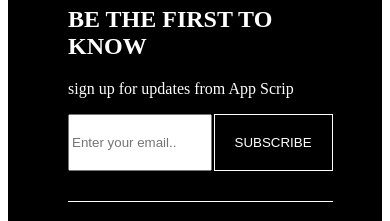
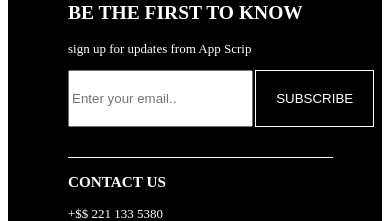
Before and after one commit to JayaramHarry/appscrip-task-Jayaram, a React (Create React App) app: page / in a window 390 px wide. Shown: the part 579-800 px from the top of the page. Built offline with nearby package versions, Linux system fonts and the light colour scheme; no server answers.

Commit message:
Update style.css

```diff
--- a/src/components/Footer/style.css
+++ b/src/components/Footer/style.css
@@ -17,9 +17,10 @@ footer{
     display: flex;
     flex-direction: row;
     flex-grow: 1;
-    width: 50%;
+    width: 100%;
 }
 .search-input{
+    min-width: 100%;
     outline: none;
     cursor: pointer;
 }
@@ -67,6 +68,7 @@ hr{
 @media screen and (max-width: 768px) {
     .subscribe-section{
         flex-direction: column;
+        font-size: 13px;
     }
     .search-section{
         border-bottom: 1px solid;
@@ -76,7 +78,7 @@ hr{
         font-size: 30px;
     }
     .search-container{
-        width: 100%;
+        width: 70%;
     }
     .search-input{
         width: 100%;
```
